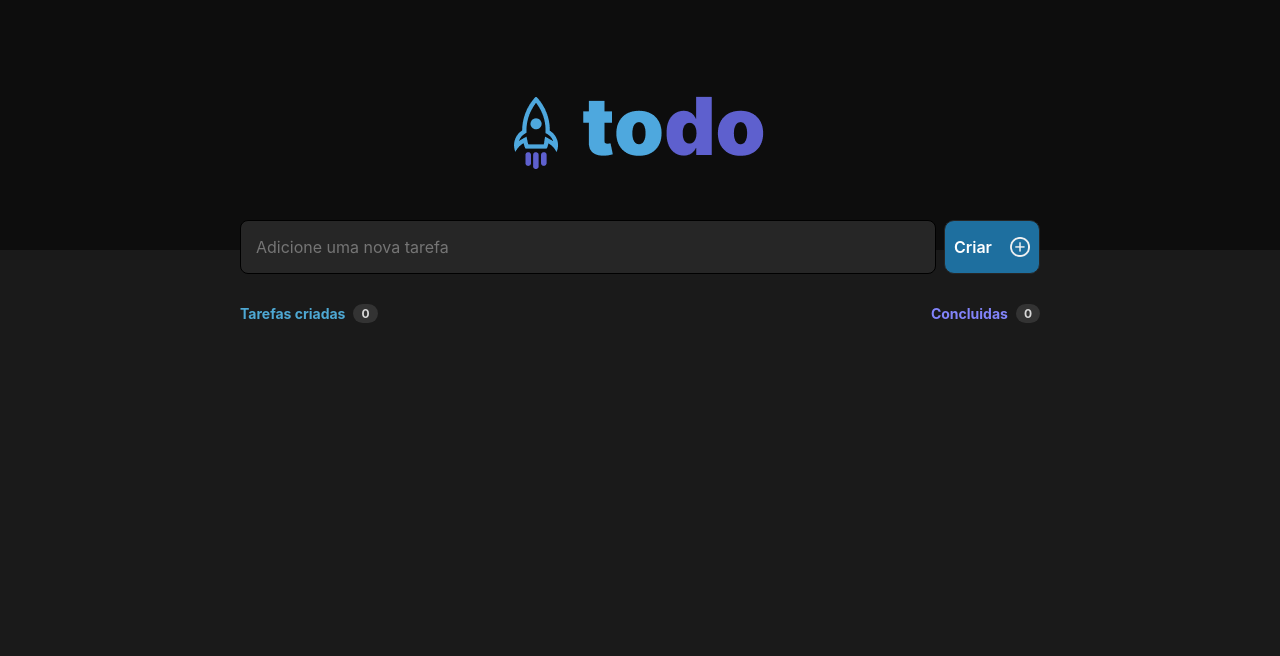
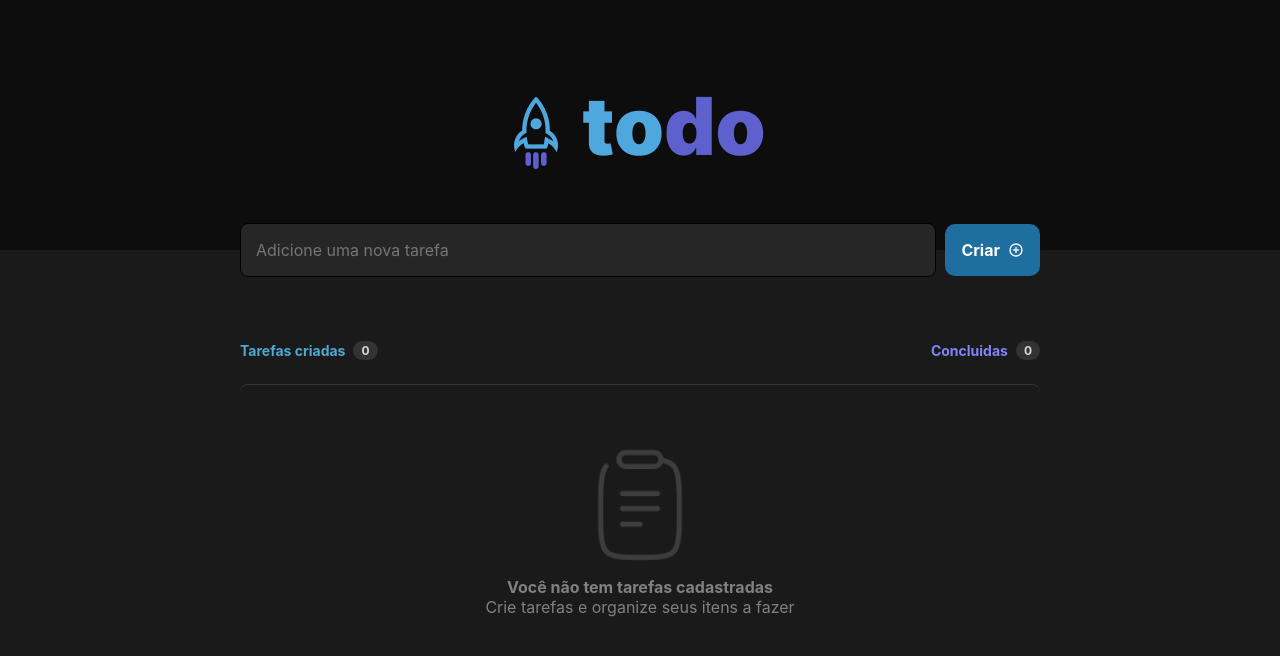
Before and after one commit to mateussilvasouza/todo-list, a React (Vite) app: page / in a window 1280 px wide. Shown: the top 656 px of the page. Built offline with nearby package versions, Linux system fonts and the light colour scheme.

Commit message:
Complete Todo-List

```diff
--- a/package.json
+++ b/package.json
@@ -10,6 +10,7 @@
     "preview": "vite preview"
   },
   "dependencies": {
+    "@phosphor-icons/react": "^2.1.7",
     "react": "^18.3.1",
     "react-dom": "^18.3.1"
   },
--- a/src/App.module.css
+++ b/src/App.module.css
@@ -1,15 +1,32 @@
 .wrapper{
   max-width: 800px;
   width: 100%;
-  margin: auto;
+  margin: 0 auto;
   display: flex;
   flex-direction: column;
 }
 
 .container{
   display: flex;
+  flex: 1;
   justify-content: space-between;
-  align-items: center;
-  position: relative;
-  top: -30px
+  gap: 0.5rem;
 }
+
+.container input, .container button {
+  transform: translateY(-50%);
+
+  margin-bottom: 2.3125rem;
+}
+
+.taskList{
+  display: flex;
+  flex-direction: column;
+  gap: 1.5rem;
+}
+
+.tasksList > div {
+  display: flex;
+  flex-direction: column;
+  gap: 0.75rem;
+}
--- a/src/App.tsx
+++ b/src/App.tsx
@@ -4,28 +4,86 @@ import { Button } from "./components/Button/Button"
 import { Header as ListHeader } from "./components/List/Header/Header"
 import styles from './App.module.css'
 import { useState } from "react"
+import { Empty } from "./components/List/Empty/Empty"
+import { Item } from "./components/List/Item/Item"
+import { PlusCircle } from "@phosphor-icons/react"
 
 export interface ITask {
-
+  id: number
+  text: string
+  isChecked: boolean
 }
 
 function App() {
-  const [tasks, setTasks] = useState(0)
+  const [tasks, setTasks] = useState<ITask[]>([])
+  const [inputValue, setInputValue] = useState('')
 
+  const checkedTascksCounter = tasks.reduce((acc, currentTask) => {
+    if(currentTask.isChecked) return acc + 1
+
+    return acc
+  },0)
+
+  function handleAddTask(){
+    console.log(inputValue)
+    if(!inputValue) return
+
+    const newTask: ITask = {
+      id: new Date().getTime(),
+      isChecked: false,
+      text: inputValue
+    }
+
+    setTasks((state)=>[...state, newTask])
+    setInputValue('')
+  }
+
+  function handleRemoveTask(id:number){
+    const updatedTasks = tasks.filter(task => task.id !== id)
+
+    setTasks(updatedTasks)
+  }
+
+
+  function handleToggleTask(id: number){
+    const updatedTask = tasks.map(task => {
+      if(task.id === id){
+        return {...task, isChecked: !task.isChecked}
+      }
+      return {...task}
+    })
+
+    setTasks(updatedTask)
+  }
   return (
-    <>
+    <main>
       <Header/>
       <section className={styles.wrapper}>
         <div className={styles.container}>
-          <Input placeholder='Adicione uma nova tarefa'/>
-          <Button>Criar</Button>
+          <Input
+            value={inputValue}
+            onChange={(e) => setInputValue(e.target.value)}/>
+          <Button onClick={handleAddTask}>
+            Criar
+            <PlusCircle size={16} color="#f2f2f2" weight="bold" />
+          </Button>
         </div>
 
-        <div>
-          <ListHeader/>
+        <div className={styles.taskList}>
+          <ListHeader checkedTasksCounter={checkedTascksCounter} tasksCounter={tasks.length}/>
+          {tasks.length === 0 ?
+            (<Empty/>) :
+            (
+            <div>
+              {tasks.map(task =>
+              <Item key={task.id} data={task} removeTask={handleRemoveTask} toggleTask={handleToggleTask} />
+              )}
+            </div>
+            )
+          }
         </div>
       </section>
-    </>
+    </main>
   )
 }
 
--- a/src/components/Button/Button.module.css
+++ b/src/components/Button/Button.module.css
@@ -1,21 +1,23 @@
 .button{
-  width: 12%;
-  height: 54px;
+  height: 3.25rem;
+  padding: 1rem;
 
   background-color: var(--blue-dark);
   color: #FFFFFF;
-  font-weight: 600;
+  font-weight: bold;
+  font-size: 0.875;
+  line-height: 140%;
 
-  border: 1px solid #262626;
+  border: 0;
   border-radius: 10px;
+  gap: 0.5rem;
+  box-shadow: none;
 
   display: flex;
   align-items: center;
-  justify-content: space-around;
+  justify-content: center;
 
-  img {
-    width: 20px;
-  }
+  transition: 0.2s;
 }
 
 .button:hover{
--- a/src/components/Button/Button.tsx
+++ b/src/components/Button/Button.tsx
@@ -1,13 +1,11 @@
-import { ButtonHTMLAttributes } from 'react'
 import styles from './Button.module.css'
 
-type Props = React.DetailedHTMLProps<ButtonHTMLAttributes<HTMLButtonElement>,HTMLButtonElement>
+type Props = React.DetailedHTMLProps<React.ButtonHTMLAttributes<HTMLButtonElement>,HTMLButtonElement>
 
-export function Button({children}: Props){
+export function Button({children, ...rest}: Props){
   return (
-    <button className={styles.button}>
+    <button className={styles.button} {...rest}>
       {children}
-      <img src="src/assets/button.png" alt="Adicionar" />
     </button>
   )
 }
--- a/src/components/Input/Input.module.css
+++ b/src/components/Input/Input.module.css
@@ -2,6 +2,7 @@
   width: 87%;
   max-width: 800px;
   background-color: var(--gray-500);
+  color: var(--gray-200);
   border: 1px solid #000000;
   height: 54px;
   border-radius: 8px;
--- a/src/components/Input/Input.tsx
+++ b/src/components/Input/Input.tsx
@@ -2,8 +2,8 @@ import styles from './Input.module.css'
 
 type Props = React.DetailedHTMLProps<React.InputHTMLAttributes<HTMLInputElement>,HTMLInputElement>
 
-export function Input({placeholder, value}:Props){
+export function Input({...rest}:Props){
   return(
-    <input className={styles.input} placeholder={placeholder}>{value}</input>
+    <input className={styles.input} placeholder='Adicione uma nova tarefa' {...rest}/>
   )
 }
--- /dev/null
+++ b/src/components/List/Empty/Empty.module.css
@@ -0,0 +1,18 @@
+.container{
+  display: flex;
+  flex-direction: column;
+  flex: 1;
+  gap: 1rem;
+  align-items: center;
+
+  color: var(--gray-300);
+  padding: 4rem 1rem;
+  border-top: 1px solid var(--gray-400);
+  border-radius: 8px;
+}
+
+.container p{
+  display: flex;
+  align-items: center;
+  flex-direction: column;
+}
--- a/src/components/List/Empty/Empty.tsx
+++ b/src/components/List/Empty/Empty.tsx
@@ -1,13 +1,13 @@
-
+import styles from './Empty.module.css'
 
 export function Empty(){
   return(
-    <div>
+    <div className={styles.container}>
       <img src="src/assets/clipboard.png" alt="Prancheta" />
-    <p>
-      <strong>Você não tem tarefas cadastradas</strong>
-      Crie tarefas e organize seus itens a fazer
-    </p>
+      <p>
+        <strong>Você não tem tarefas cadastradas</strong>
+        Crie tarefas e organize seus itens a fazer
+      </p>
     </div>
   )
 }
--- /dev/null
+++ b/src/components/List/Item/Item.module.css
@@ -0,0 +1,94 @@
+.container {
+  display: flex;
+  flex: 1;
+  gap: 0.75rem;
+
+  align-items: center;
+  justify-content: space-between;
+
+  padding: 1rem;
+  border-radius: 8px;
+
+  background-color: var(--gray-500);
+  border: 1px solid var(--gray-400);
+}
+
+.container div {
+  display: flex;
+}
+
+.container label {
+  display: flex;
+  padding: 3px;
+  align-items: center;
+  gap: 0.75rem;
+}
+
+.container label input[type='checkbox'] {
+  display: none;
+}
+
+.checkbox {
+  border-radius: 100%;
+  height: 1.125rem;
+  width: 1.125rem;
+
+  transition: 0.2s all;
+
+  display: flex;
+  align-items: center;
+  justify-content: center;
+}
+
+.checkbox-unchecked {
+  border: 2px solid var(--blue);
+}
+
+.checkbox-unchecked:hover {
+  background-color: rgba(30, 111, 159, 0.2);
+}
+
+.checkbox-checked {
+  border: 2px solid var(--purple-dark);
+  background-color: var(--purple-dark);
+}
+
+.checkbox-checked:hover {
+  border: 2px solid var(--purple);
+  background-color: var(--purple);
+}
+
+.paragraph {
+  font-size: 0.875rem;
+  line-height: 140%;
+  user-select: none;
+
+  transition: 0.2s all;
+}
+
+.paragraph-checked {
+  text-decoration: line-through;
+  color: var(--gray-300);
+}
+
+.container button {
+  border: none;
+  background-color: transparent;
+  border-radius: 4px;
+
+  padding: 5px 4px 2px 4px;
+
+  transition: 0.2s background-color;
+}
+
+.container button line, .container button path {
+  transition: 0.2s fill;
+}
+
+.container button:hover {
+  background-color: var(--gray-400);
+}
+
+.container button:hover line, .container button:hover path {
+  fill: var(--danger);
+}
--- a/src/components/List/Item/Item.tsx
+++ b/src/components/List/Item/Item.tsx
@@ -1,13 +1,48 @@
-export function Task(){
+import { Check, Trash } from "@phosphor-icons/react"
+import { ITask } from "../../../App"
+import styles from './Item.module.css'
+
+interface Props{
+  data: ITask
+  removeTask: (id: number) => void
+  toggleTask: (id: number) => void
+}
+
+export function Item({data, removeTask, toggleTask}:Props){
+
+  function handleRemove(){
+    removeTask(data.id)
+  }
+
+  function handleTaskToggle(){
+    toggleTask(data.id)
+  }
+
+  const checkboxCheckedClassname = data.isChecked
+  ? styles['checkbox-checked']
+  : styles['checkbox-unchecked']
+const paragraphCheckedClassname = data.isChecked
+  ? styles['paragraph-checked']
+  : ''
+
   return (
-    <div>
+    <div className={styles.container}>
       <div>
-        <label htmlFor="checkbox">
-          <input readOnly type="checkbox" checked={} />
-          <span></span>
-          <p></p>
+        <label htmlFor="checkbox" onClick={handleTaskToggle}>
+          <input readOnly type="checkbox" checked={data.isChecked} />
+          <span className={`${styles.checkbox} ${checkboxCheckedClassname}`}>
+            {data.isChecked && <Check size={12} />}
+          </span>
+
+          <p className={`${styles.paragraph} ${paragraphCheckedClassname}`}>
+            {data.text}
+          </p>
         </label>
       </div>
-    <div/>
+
+      <button onClick={handleRemove}>
+        <Trash size={16} color="#808080"/>
+      </button>
+    </div>
   )
 }
```
Also changed, not shown: src/assets/button.png (deleted), 1 other file (tests, documents, lock files or other folders).
